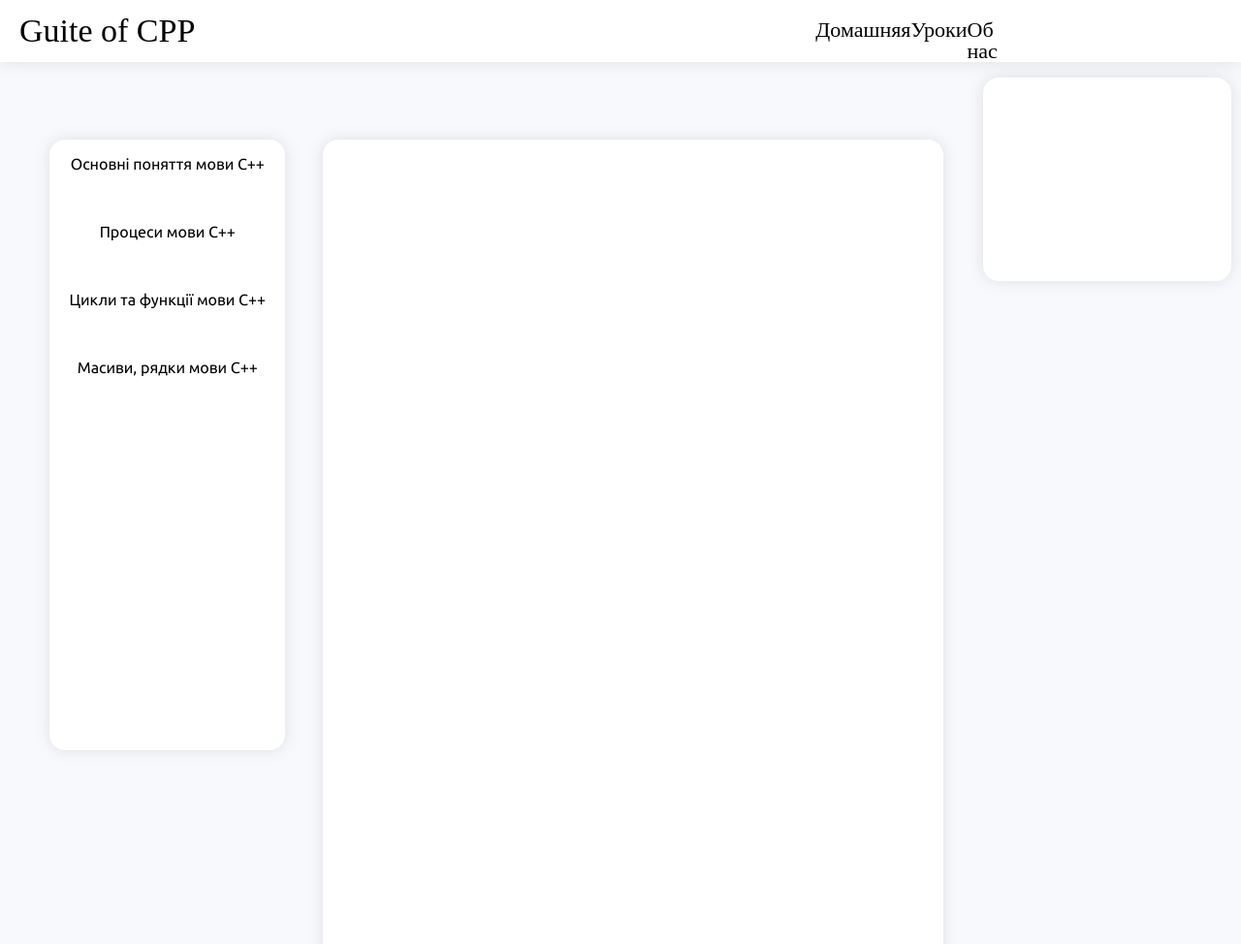
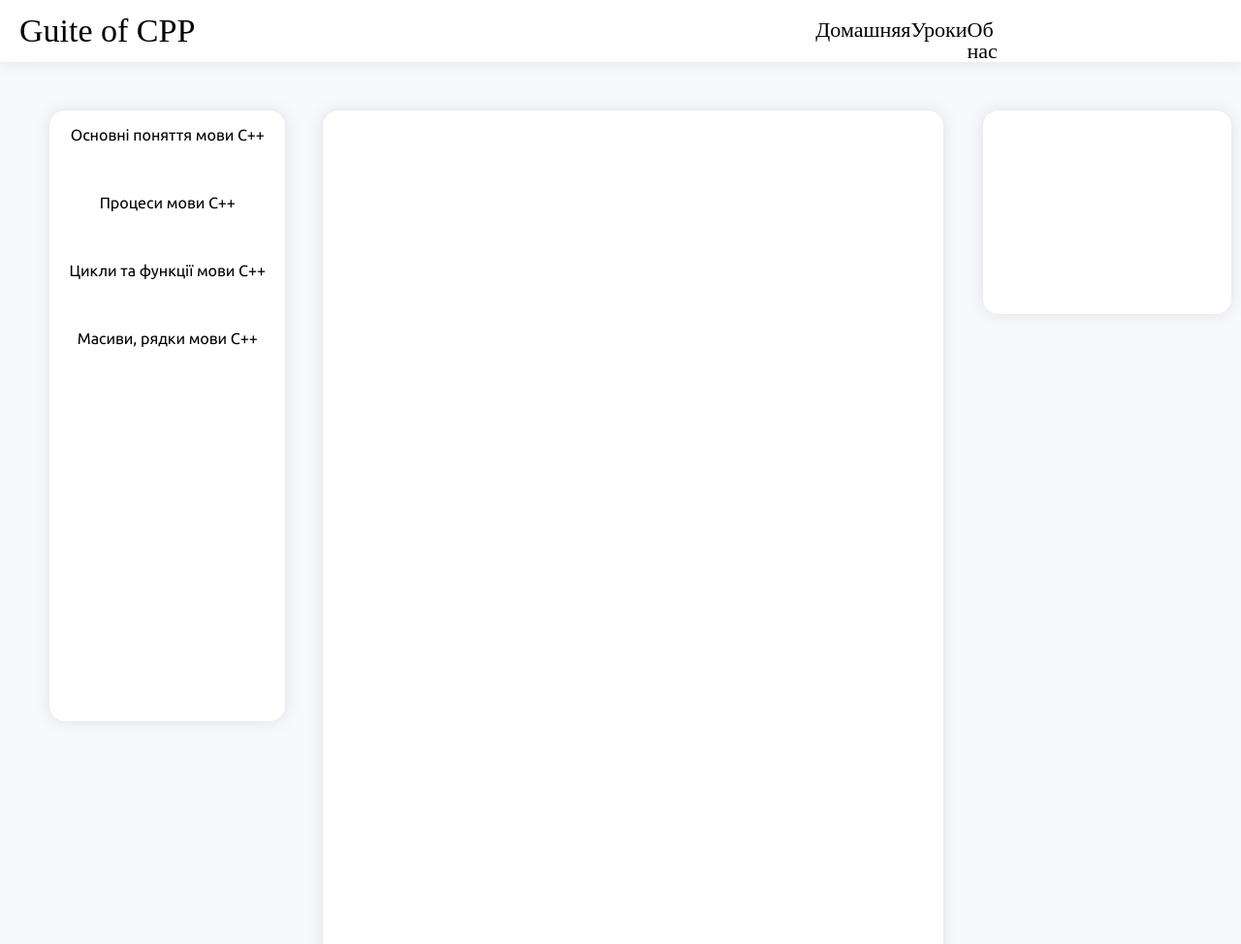
Before and after one commit to kostya-kon/multimedia_guide_for_cpp, a Django app: page / in a window 1280 px wide. Shown: the top 974 px of the page at 97% size. Run offline with Django 3.2, Linux system fonts and the light colour scheme.

Commit message:
fixed margin between header and container

```diff
--- a/static/style/base.css
+++ b/static/style/base.css
@@ -10,7 +10,7 @@ body
 
 .bigContainer
 {
-    margin-top: 80px;
+    margin-top: 50px;
     display: flex;
     flex-direction: row;
     align-items: flex-start;
@@ -114,7 +114,7 @@ a
     display: flex;
     flex-direction: column;
     position: fixed;
-    top: 80px;
+    top: 114px;
     right: 10px;
     z-index: 99;
 
```
